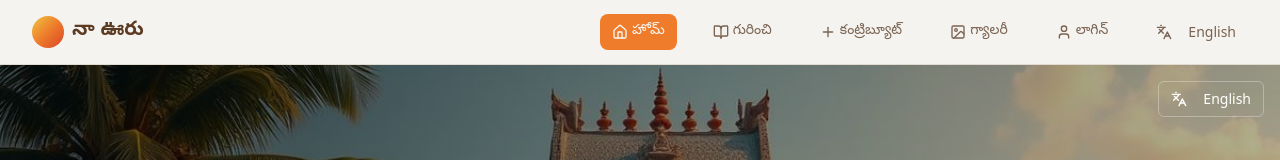
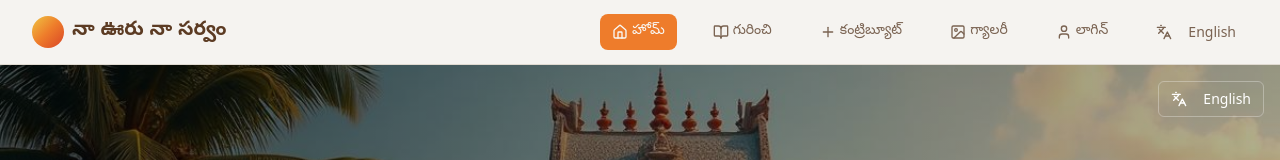
Before and after one commit to Vanagantikarthikeya/naa-ooru-naa-swaram-2, a React (Vite) app: page / in a window 1280 px wide. Shown: the top 160 px of the page. Built offline with nearby package versions, Linux system fonts and the light colour scheme.

Commit message:
Refactor: Update website name
Update the website name from "Devalaya Dhaara" to "Naa Ooru Naa Sarvam" in the navigation component.

```diff
--- a/src/components/Navigation.tsx
+++ b/src/components/Navigation.tsx
@@ -41,7 +41,7 @@ const Navigation = () => {
           <NavLink to="/" className="flex items-center space-x-2">
             <div className="w-8 h-8 rounded-full gradient-village"></div>
             <span className="text-xl font-bold text-primary telugu-text">
-              {isEnglish ? "Devalaya Dhaara" : "నా ఊరు"}
+              {isEnglish ? "Naa Ooru Naa Sarvam" : "నా ఊరు నా సర్వం"}
             </span>
           </NavLink>
 
```
